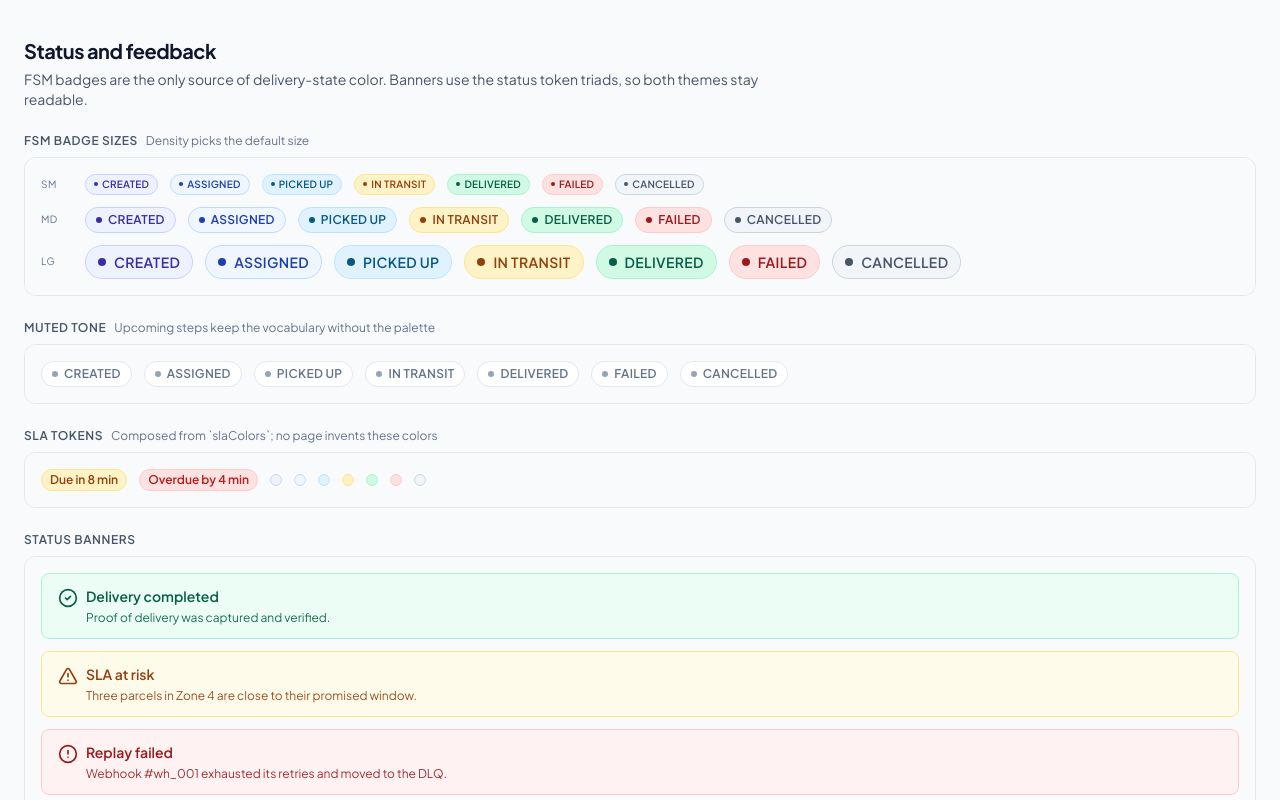
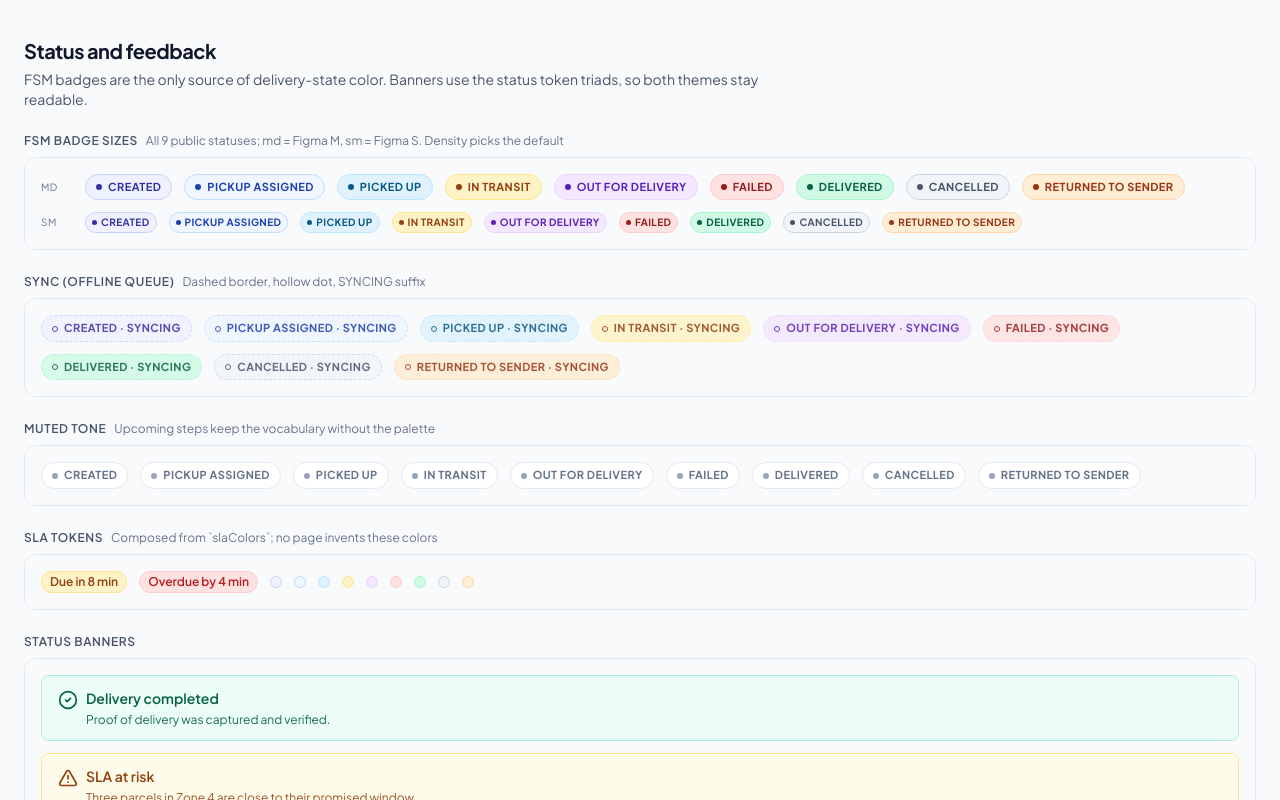
Before and after one commit to Shehan-Dinusha/BitCraft_SwiftDrop, a React (Vite) app in the folder frontend/: page /catalog in a window 1280 px wide. Shown: the part 8880-9680 px from the top of the page. Built offline with nearby package versions, Linux system fonts and the light colour scheme.

Commit message:
feat(design): status badge for all public statuses

```diff
--- a/frontend/src/design-system/components/FsmStatusBadge/FsmStatusBadge.tsx
+++ b/frontend/src/design-system/components/FsmStatusBadge/FsmStatusBadge.tsx
@@ -1,34 +1,38 @@
 import { cn } from '@/utils/cn';
-import type { DeliveryState } from '@/types/contracts';
-import { deliveryStateColors } from '@/design-system/tokens/colors';
+import type { DeliveryState, PublicOrderStatus } from '@/types/contracts';
+import { publicStatusColors, toPublicStatus } from '@/design-system/tokens/colors';
 import { useDensityMode } from '@/design-system/providers/DensityProvider';
 import type { DensityMode } from '@/design-system/tokens/density';
 
+/** `sm` and `md` are the Figma sizes S and M. `lg` is a deprecated alias of `md`. */
 export type FsmStatusBadgeSize = 'sm' | 'md' | 'lg';
 export type FsmStatusBadgeTone = 'solid' | 'muted';
 
 export interface FsmStatusBadgeProps {
-  /** Backend delivery state. Drives every color from the FSM tokens. */
-  state: DeliveryState;
+  /** Public order status (or the older `ASSIGNED` delivery state). Drives every colour from the FSM tokens. */
+  state: DeliveryState | PublicOrderStatus;
   /** Explicit size. Defaults to the persona density. */
   size?: FsmStatusBadgeSize;
   /** `muted` renders the state quietly, e.g. for steps the parcel has not reached. */
   tone?: FsmStatusBadgeTone;
+  /** Courier update queued offline: dashed border, hollow dot and a "SYNCING" suffix. */
+  sync?: boolean;
   /** Overrides the derived label (defaults to the state name, e.g. `PICKED UP`). */
   label?: string;
   density?: DensityMode;
   className?: string;
 }
 
+// Figma FSMStatusBadge: M = 10/4 padding, 6 gap, 11px label; S = 6/2 padding, 4 gap, 10px label.
 const sizeClasses: Record<FsmStatusBadgeSize, { box: string; dot: string }> = {
-  sm: { box: 'gap-1 px-2 py-0.5 text-[10px]', dot: 'size-1' },
-  md: { box: 'gap-1.5 px-2.5 py-1 text-xs', dot: 'size-1.5' },
-  lg: { box: 'gap-2 px-3 py-1.5 text-sm', dot: 'size-2' }
+  sm: { box: 'gap-1 px-1.5 py-0.5 text-[10px] tracking-[0.04em]', dot: 'size-[5px]' },
+  md: { box: 'gap-1.5 px-2.5 py-1 text-[11px] tracking-[0.04em]', dot: 'size-1.5' },
+  lg: { box: 'gap-1.5 px-2.5 py-1 text-[11px] tracking-[0.04em]', dot: 'size-1.5' }
 };
 
 const densitySizes: Record<DensityMode, FsmStatusBadgeSize> = {
-  kinetic: 'lg',
-  touch: 'lg',
+  kinetic: 'md',
+  touch: 'md',
   comfortable: 'md',
   compact: 'sm'
 };
@@ -37,23 +41,28 @@ export function FsmStatusBadge({
   state,
   size,
   tone = 'solid',
+  sync = false,
   label,
   density,
   className
 }: FsmStatusBadgeProps) {
   const contextDensity = useDensityMode();
-  const tokens = deliveryStateColors[state];
+  const status = toPublicStatus(state);
+  const tokens = publicStatusColors[status];
   const resolvedSize = size ?? densitySizes[density ?? contextDensity];
   const sizing = sizeClasses[resolvedSize];
   const isMuted = tone === 'muted';
+  const text = label ?? status.replace(/_/g, ' ');
 
   return (
     <span
-      data-state={state}
+      data-state={status}
       data-tone={tone}
+      data-sync={sync ? 'true' : undefined}
       className={cn(
-        'inline-flex max-w-full items-center rounded-full border font-semibold uppercase tracking-wide',
+        'inline-flex max-w-full items-center rounded-full border font-bold uppercase',
         sizing.box,
+        sync ? 'border-dashed opacity-85' : 'border-solid',
         isMuted
           ? 'border-border-subtle bg-card text-muted'
           : cn(tokens.background, tokens.foreground, tokens.border),
@@ -63,12 +72,12 @@ export function FsmStatusBadge({
       <span
         className={cn(
           'shrink-0 rounded-full',
-          isMuted ? 'bg-disabled-fg' : 'bg-current',
+          sync ? 'border border-current bg-transparent' : isMuted ? 'bg-disabled-fg' : 'bg-current',
           sizing.dot
         )}
         aria-hidden="true"
       />
-      <span className="truncate">{label ?? state.replace(/_/g, ' ')}</span>
+      <span className="truncate">{sync ? `${text} · SYNCING` : text}</span>
     </span>
   );
 }
--- a/frontend/src/design-system/index.ts
+++ b/frontend/src/design-system/index.ts
@@ -60,7 +60,7 @@ export type {
 export { DensityProvider, useDensity, useDensityMode } from './providers/DensityProvider';
 export { densityForRole, densityModes, densityRecipes } from './tokens/density';
 export type { DensityMode, DensityRecipe } from './tokens/density';
-export { deliveryStateColors, slaColors } from './tokens/colors';
+export { deliveryStateColors, publicStatusColors, toPublicStatus, slaColors } from './tokens/colors';
 export {
   velocityTypography,
   velocityTextStyles,
--- a/frontend/src/design-system/tokens/colors.ts
+++ b/frontend/src/design-system/tokens/colors.ts
@@ -1,4 +1,4 @@
-import type { DeliveryState } from '@/types/contracts';
+import type { DeliveryState, PublicOrderStatus } from '@/types/contracts';
 
 export interface DeliveryStateTokens {
   background: string;
@@ -70,3 +70,80 @@ export const slaColors = {
     border: 'border-sla-critical-border'
   }
 } as const;
+
+export interface PublicStatusTokens extends DeliveryStateTokens {
+  /** Dot colour; hollow ring when the badge is syncing. */
+  dot: string;
+}
+
+/** Figma FSMStatusBadge colours for every public order status (Pickup Assigned is a proposal). */
+export const publicStatusColors: Record<PublicOrderStatus, PublicStatusTokens> = {
+  CREATED: {
+    background: 'bg-fsm-created-bg',
+    foreground: 'text-fsm-created-fg',
+    border: 'border-fsm-created-border',
+    dot: 'bg-fsm-created-fg',
+    glyph: '○'
+  },
+  PICKUP_ASSIGNED: {
+    background: 'bg-fsm-pickup-assigned-bg',
+    foreground: 'text-fsm-pickup-assigned-fg',
+    border: 'border-fsm-pickup-assigned-border',
+    dot: 'bg-fsm-pickup-assigned-fg',
+    glyph: '◈'
+  },
+  PICKED_UP: {
+    background: 'bg-fsm-picked-up-bg',
+    foreground: 'text-fsm-picked-up-fg',
+    border: 'border-fsm-picked-up-border',
+    dot: 'bg-fsm-picked-up-fg',
+    glyph: '↑'
+  },
+  IN_TRANSIT: {
+    background: 'bg-fsm-in-transit-bg',
+    foreground: 'text-fsm-in-transit-fg',
+    border: 'border-fsm-in-transit-border',
+    dot: 'bg-fsm-in-transit-fg',
+    glyph: '»'
+  },
+  OUT_FOR_DELIVERY: {
+    background: 'bg-fsm-out-for-delivery-bg',
+    foreground: 'text-fsm-out-for-delivery-fg',
+    border: 'border-fsm-out-for-delivery-border',
+    dot: 'bg-fsm-out-for-delivery-fg',
+    glyph: '»'
+  },
+  DELIVERED: {
+    background: 'bg-fsm-delivered-bg',
+    foreground: 'text-fsm-delivered-fg',
+    border: 'border-fsm-delivered-border',
+    dot: 'bg-fsm-delivered-fg',
+    glyph: '✓'
+  },
+  FAILED: {
+    background: 'bg-fsm-failed-bg',
+    foreground: 'text-fsm-failed-fg',
+    border: 'border-fsm-failed-border',
+    dot: 'bg-fsm-failed-fg',
+    glyph: '!'
+  },
+  CANCELLED: {
+    background: 'bg-fsm-cancelled-bg',
+    foreground: 'text-fsm-cancelled-fg',
+    border: 'border-fsm-cancelled-border',
+    dot: 'bg-fsm-cancelled-fg',
+    glyph: '—'
+  },
+  RETURNED_TO_SENDER: {
+    background: 'bg-fsm-returned-to-sender-bg',
+    foreground: 'text-fsm-returned-to-sender-fg',
+    border: 'border-fsm-returned-to-sender-border',
+    dot: 'bg-fsm-returned-to-sender-fg',
+    glyph: '↩'
+  }
+};
+
+/** Accepts the older frontend `ASSIGNED` state as an alias of `PICKUP_ASSIGNED`. */
+export function toPublicStatus(state: DeliveryState | PublicOrderStatus): PublicOrderStatus {
+  return state === 'ASSIGNED' ? 'PICKUP_ASSIGNED' : state;
+}
--- a/frontend/src/features/design-system-catalog/sections/StatusSection.tsx
+++ b/frontend/src/features/design-system-catalog/sections/StatusSection.tsx
@@ -1,25 +1,17 @@
 import {
   FsmStatusBadge,
   StatusBanner,
-  deliveryStateColors,
+  publicStatusColors,
   slaColors,
   type FsmStatusBadgeSize,
   type StatusBannerTone
 } from '@/design-system';
-import type { DeliveryState } from '@/types/contracts';
+import { PUBLIC_ORDER_STATUSES } from '@/types/contracts';
 import { cn } from '@/utils/cn';
 import { CatalogRow, DemoGrid, DemoRow } from '../components/catalog-kit';
 
-const states: DeliveryState[] = [
-  'CREATED',
-  'ASSIGNED',
-  'PICKED_UP',
-  'IN_TRANSIT',
-  'DELIVERED',
-  'FAILED',
-  'CANCELLED'
-];
-const sizes: FsmStatusBadgeSize[] = ['sm', 'md', 'lg'];
+const states = PUBLIC_ORDER_STATUSES;
+const sizes: FsmStatusBadgeSize[] = ['md', 'sm'];
 const tones: StatusBannerTone[] = ['success', 'warning', 'danger', 'info'];
 
 const toneCopy: Record<StatusBannerTone, { title: string; body: string }> = {
@@ -57,7 +49,10 @@ function SlaPill({ tone, label }: { tone: keyof typeof slaColors; label: string
 export function StatusSection() {
   return (
     <>
-      <CatalogRow label="FSM badge sizes" hint="Density picks the default size">
+      <CatalogRow
+        label="FSM badge sizes"
+        hint="All 9 public statuses; md = Figma M, sm = Figma S. Density picks the default"
+      >
         <div className="space-y-3">
           {sizes.map((size) => (
             <DemoRow key={size}>
@@ -70,6 +65,14 @@ export function StatusSection() {
             </DemoRow>
           ))}
         </div>
+      </CatalogRow>
+
+      <CatalogRow label="Sync (offline queue)" hint="Dashed border, hollow dot, SYNCING suffix">
+        <DemoRow>
+          {states.map((state) => (
+            <FsmStatusBadge key={state} state={state} sync />
+          ))}
+        </DemoRow>
       </CatalogRow>
 
       <CatalogRow label="Muted tone" hint="Upcoming steps keep the vocabulary without the palette">
@@ -89,8 +92,8 @@ export function StatusSection() {
               key={state}
               className={cn(
                 'size-3 rounded-full border',
-                deliveryStateColors[state].background,
-                deliveryStateColors[state].border
+                publicStatusColors[state].background,
+                publicStatusColors[state].border
               )}
               title={state}
             />
--- a/frontend/src/services/api/trackingHubApi.ts
+++ b/frontend/src/services/api/trackingHubApi.ts
@@ -1,12 +1,6 @@
-export type PublicOrderStatus =
-  | 'CREATED'
-  | 'PICKUP_ASSIGNED'
-  | 'PICKED_UP'
-  | 'IN_TRANSIT'
-  | 'OUT_FOR_DELIVERY'
-  | 'DELIVERED'
-  | 'CANCELLED'
-  | 'RETURNED_TO_SENDER';
+import type { PublicOrderStatus } from '@/types/contracts';
+
+export type { PublicOrderStatus };
 
 export type SriLankanDistrict =
   | 'COLOMBO'
--- a/frontend/src/types/contracts.ts
+++ b/frontend/src/types/contracts.ts
@@ -46,3 +46,17 @@ export type LocationUpdatedEvent = {
   accuracy: number;
   timestamp: string;
 };
+
+/** Mirrors `PublicOrderStatus` in the generated api-gateway / customer-order-service types. */
+export const PUBLIC_ORDER_STATUSES = [
+  'CREATED',
+  'PICKUP_ASSIGNED',
+  'PICKED_UP',
+  'IN_TRANSIT',
+  'OUT_FOR_DELIVERY',
+  'FAILED',
+  'DELIVERED',
+  'CANCELLED',
+  'RETURNED_TO_SENDER'
+] as const;
+export type PublicOrderStatus = (typeof PUBLIC_ORDER_STATUSES)[number];
```
